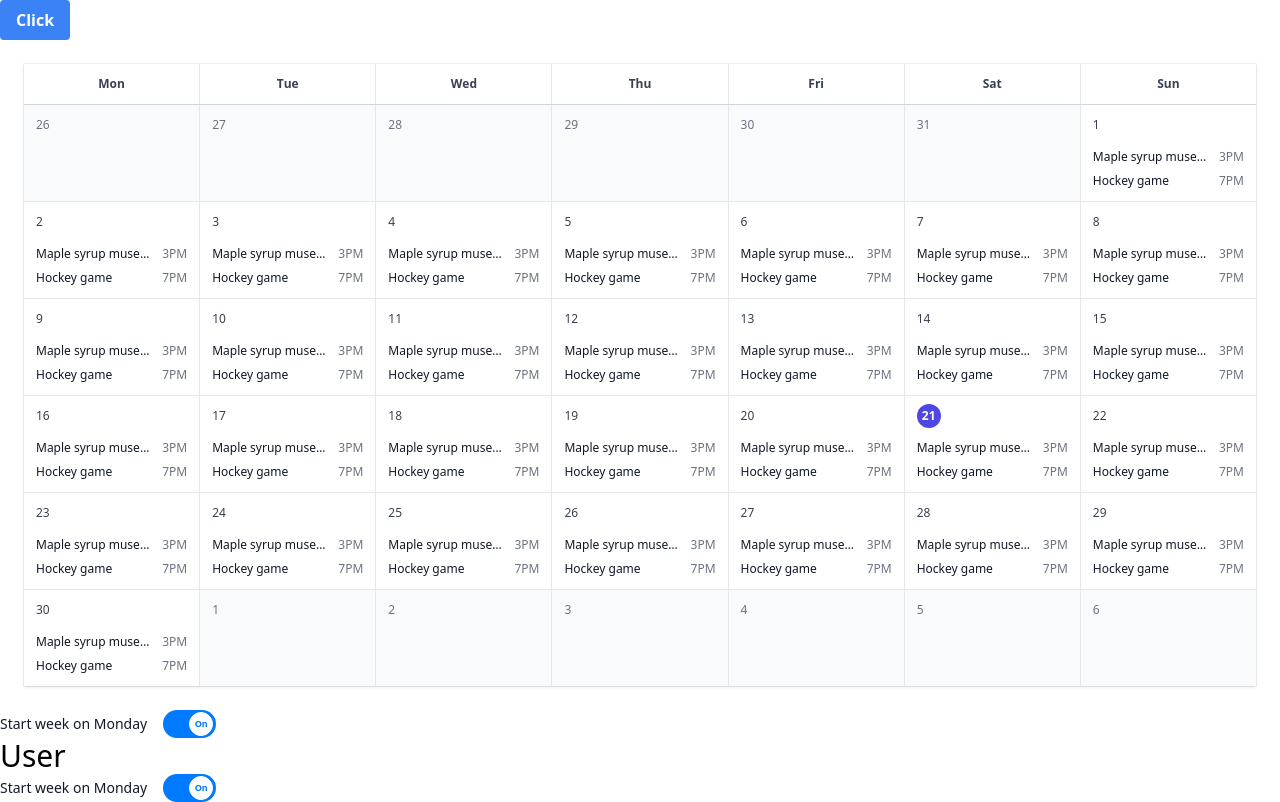
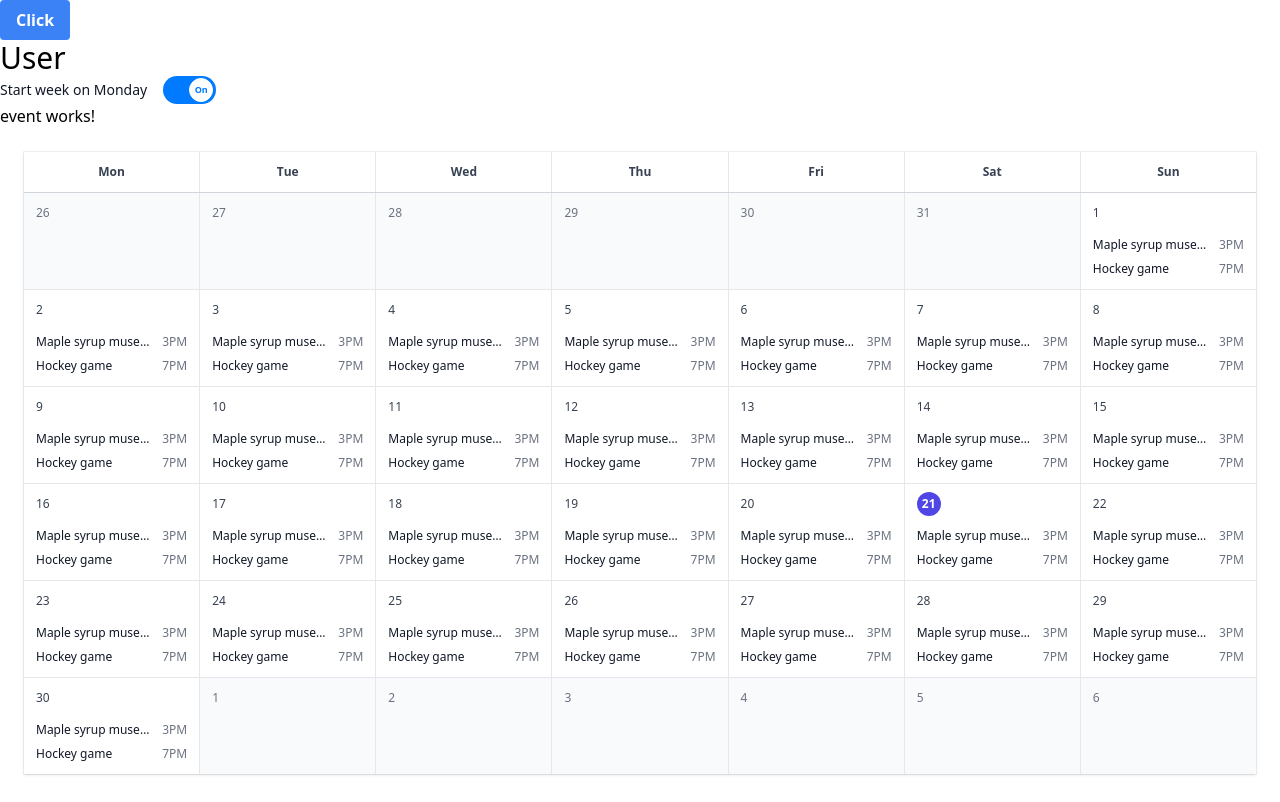
Before and after one commit to emPeeGee/sync-my-time, an Angular app: page / in a window 1280 px wide. Built offline with nearby package versions, Linux system fonts and the light colour scheme.

Commit message:
⚙️fix: calendar days of the week do not change

```diff
--- a/src/app/app.component.html
+++ b/src/app/app.component.html
@@ -1,5 +1,4 @@
 <smt-button text="Click" />
-<smt-calendar />
-<smt-switch label="Start week on Monday" [(checked)]="startOnMonday" />
 <smt-user></smt-user>
+<smt-event></smt-event>
 <router-outlet />
--- a/src/app/app.component.ts
+++ b/src/app/app.component.ts
@@ -4,15 +4,22 @@ import { ButtonComponent } from './shared/components/button/button.component';
 import { CalendarComponent } from './shared/components/calendar/calendar.component';
 import { SwitchComponent } from './shared/components/switch/switch.component';
 import { UserComponent } from './features/user/user.component';
+import { EventComponent } from './features/event/event/event.component';
 
 @Component({
   selector: 'smt-root',
   standalone: true,
-  imports: [RouterOutlet, ButtonComponent, CalendarComponent, SwitchComponent, UserComponent],
+  imports: [
+    RouterOutlet,
+    ButtonComponent,
+    CalendarComponent,
+    SwitchComponent,
+    UserComponent,
+    EventComponent,
+  ],
   templateUrl: './app.component.html',
   styleUrl: './app.component.css',
 })
 export class AppComponent {
   title = 'sync-my-time';
-  startOnMonday = true;
 }
--- /dev/null
+++ b/src/app/features/event/event/event.component.html
@@ -0,0 +1,2 @@
+<p>event works!</p>
+<smt-calendar [options]="preferences" />
--- /dev/null
+++ b/src/app/features/event/event/event.component.ts
@@ -0,0 +1,23 @@
+import { Component, inject, OnInit } from '@angular/core';
+import { CalendarComponent } from '../../../shared/components/calendar/calendar.component';
+import { PreferencesService } from '../../../core/services/preferences.service';
+import { Preferences } from '../../../shared/models/user.model';
+
+@Component({
+  selector: 'smt-event',
+  standalone: true,
+  imports: [CalendarComponent],
+  templateUrl: './event.component.html',
+  styleUrl: './event.component.css',
+})
+export class EventComponent implements OnInit {
+  preferences: Preferences = {} as Preferences;
+  userPreferencesService = inject(PreferencesService);
+
+  ngOnInit() {
+    this.userPreferencesService.preferences$.subscribe(p => {
+      this.preferences = { ...p };
+      console.log('Event got changed to: ', p);
+    });
+  }
+}
--- a/src/app/shared/components/calendar/calendar.component.ts
+++ b/src/app/shared/components/calendar/calendar.component.ts
@@ -13,11 +13,16 @@ interface CalendarOptions {
   styleUrl: './calendar.component.css',
 })
 export class CalendarComponent implements OnInit {
-  @Input() options: CalendarOptions = { startOnMonday: true };
+  // NOTE: detect when options changes
+  private _options: CalendarOptions = { startOnMonday: true };
+  @Input() set options(value: CalendarOptions) {
+    this._options = { ...value };
+    this.daysOfTheWeek = getWeekDays(this._options.startOnMonday, 'en-US');
+  }
 
   today = new Date();
   currentMonth = this.today;
-  daysOfTheWeek = getWeekDays(this.options.startOnMonday, 'en-US');
+  daysOfTheWeek = getWeekDays(this._options.startOnMonday, 'en-US');
 
   constructor() {
     console.log('cons');
@@ -38,7 +43,7 @@ export class CalendarComponent implements OnInit {
 
     const daysLeftInWeekTillNewMonthBegin = getDayIndexMondaySunday(
       firstDayOfTheMonth,
-      this.options.startOnMonday
+      this._options.startOnMonday
     );
     const emptyDays = Array.from({ length: daysLeftInWeekTillNewMonthBegin }, (_, i) => {
       const day = new Date(year, month, -(daysLeftInWeekTillNewMonthBegin - (i + 1)));
@@ -76,8 +81,6 @@ export class CalendarComponent implements OnInit {
             };
           });
 
-    console.log(lastEmptyDays);
-
     return [...emptyDays, ...monthDays, ...lastEmptyDays];
   }
 }
```
Also changed, not shown: src/app/features/event/event/event.component.css (added), 1 other file (tests, documents, lock files or other folders).
